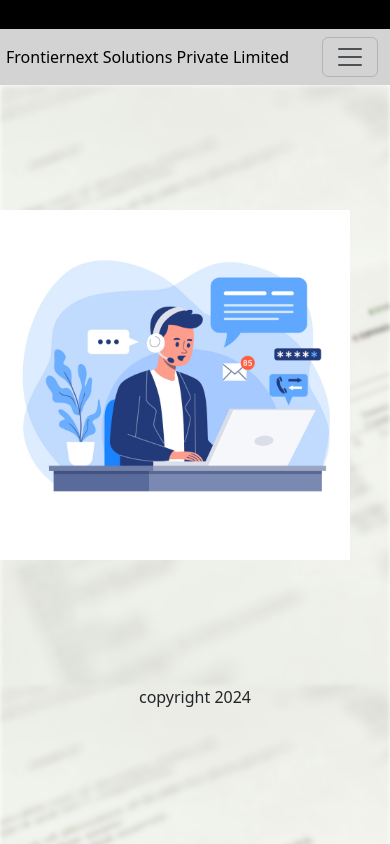
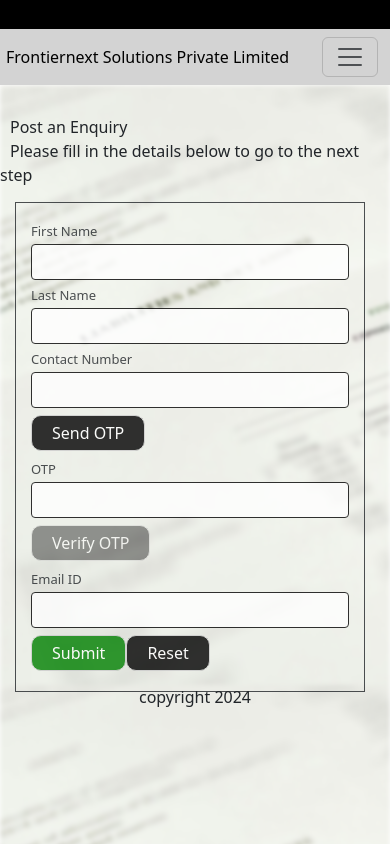
Before and after one commit to Nilesh-Kolhe/Projects, a React (Create React App) app in the folder fintech-portal-client/: page /enquiry in a window 390 px wide. Built offline with nearby package versions, Linux system fonts and the light colour scheme.

Commit message:
Responsive Enquiry Page

```diff
--- a/fintech-portal-client/src/pages/Enquiry.css
+++ b/fintech-portal-client/src/pages/Enquiry.css
@@ -1,8 +1,7 @@
 input[type=text],
 [type=submit],
 [type=radio],
-[type=email]
- {
+[type=email] {
     width: 100%;
     padding: 5px 20px;
     margin: 2px 0;
@@ -27,6 +26,15 @@ input[type=submit]:hover {
     width: 470px;
 }
 
+#enquire {
+    background-color: '#FFF';
+    opacity: 80%;
+    margin: 15px 0px;
+    padding: 15px 25px;
+    width: 550px;
+    border: 1px solid;
+}
+
 .heading {
     font-size: small;
 }
@@ -35,6 +43,44 @@ input[type=submit]:hover {
     padding: 0px 15px;
 }
 
-.form-group > input {
+.form-group>input {
     border: solid 1px;
 }
+
+#head {
+    font-size: 'x-large';
+    font-weight: 500;
+    padding: 0px 2px;
+}
+
+#sub-head {
+    font-size: 'large';
+    font-weight: 200;
+    padding: '0px 2px';
+}
+
+#call-img-container {
+    display: flex;
+    align-items: center;
+}
+
+@media only screen and (min-width : 320px) and (max-width : 768px) {
+    #call-img-container {
+        display: none;
+    }
+
+    #enquire {
+        width: 350px;
+        margin: 15px 15px;
+        padding: 15px 15px;
+    }
+
+    #head {
+        padding: 0px 10px;
+    }
+
+    #sub-head {
+        font-size: 'medium';
+        padding: 0px 10px;
+    }
+}
--- a/fintech-portal-client/src/pages/Enquiry.js
+++ b/fintech-portal-client/src/pages/Enquiry.js
@@ -1,5 +1,5 @@
 import './Enquiry.css';
-import { useState, useRef } from "react";
+import { useState, useEffect, useRef } from "react";
 import contact from './images/Untitled_design_8.PNG';
 import call from './images/Enq.jpg';
 import Footer from '../components/Footer';
@@ -14,13 +14,43 @@ const Enquiry = () => {
 
     let details = {};
 
-    const [isDisabled, setIsDisabled] = useState(false);
+    const [isSendOtpDisabled, setIsSendOtpDisabled] = useState(false);
+
+    const [isOtpDisabled, setIsOtpDisabled] = useState({
+        isSendOtpDisabled: false,
+        isVerifyOtpDisabled: false
+    });
+
+    const [otpMessage, setOtpMessage] = useState({
+        sendOtp: '',
+        verifyOtp: ''
+    });
 
     const sendOTP = (event) => {
         // event.preventDefault();
-        setIsDisabled(true);
-        // setTimeout(() => setIsDisabled(false), 5000);
-        console.log('Send OTP: ', isDisabled);
+        setIsOtpDisabled((prevState) => ({ ...prevState, isSendOtpDisabled: true }));
+        setOtpMessage((prevState) => ({
+            ...prevState, sendOtp: 'OTP Sent Successfully !'
+        }));
+
+        setTimeout(() => (setIsOtpDisabled((prevState) => ({ ...prevState, isSendOtpDisabled: false })),
+            (setIsOtpDisabled((prevState) => ({ ...prevState, isVerifyOtpDisabled: false }))),
+            setOtpMessage((prevState) => ({
+                ...prevState,
+                sendOtp: '',
+                verifyOtp: ''
+            }))
+        ), 2000);
+        console.log('Send OTP: ', isOtpDisabled.isSendOtpDisabled);
+    }
+
+    const verifyOTP = (event) => {
+        // event.preventDefault();
+        setIsOtpDisabled((prevState) => ({ ...prevState, isVerifyOtpDisabled: true }));
+        setOtpMessage((prevState) => ({
+            ...prevState, verifyOtp: 'OTP Verified Successfully !'
+        }));
+        console.log('Verify OTP', isOtpDisabled.isVerifyOtpDisabled);
     }
 
     const handleSubmit = (event) => {
@@ -39,14 +69,14 @@ const Enquiry = () => {
             <div style={{ display: 'flex', columnGap: '155px', height: '600px', width: '100%' }}>
                 <div style={{ position: 'absolute', width: '100%', height: '100%', backgroundImage: `url(${contact})`, filter: 'blur(2px)', zIndex: '-1' }}>
                 </div>
-                <div style={{ display: 'flex', alignItems: 'center' }}>
+                <div id='call-img-container'>
                     <img src={call} style={{ height: '350px', width: '350px' }} />
                 </div>
                 <div style={{ marginTop: '30px' }}>
-                    <span style={{ fontSize: 'x-large', fontWeight: '500', padding: '0px 2px' }} >Post an Enquiry</span>
+                    <span id='head'>Post an Enquiry</span>
                     <br />
-                    <span style={{ fontSize: 'large', fontWeight: '200', padding: '0px 2px' }} >Please fill in the details  below to go to the next step</span>
-                    <form onSubmit={handleSubmit} name='Enquire Now' style={{ backgroundColor: '#FFF', opacity: '80%', margin: '15px 0px', padding: '15px 30px', width: '550px', border: '1px solid' }}>
+                    <span id='sub-head' >Please fill in the details  below to go to the next step</span>
+                    <form id='enquire' onSubmit={handleSubmit} name='Enquire Now'>
                         <div className="form-group">
                             <label className="heading" for="fname">First Name</label>
                             <input ref={fnameRef} type="text" id="fname" name="firstname" />
@@ -60,14 +90,15 @@ const Enquiry = () => {
                         <div className="form-group">
                             <label className="heading" for="contact">Contact Number</label>
                             <input ref={contactRef} type="text" id="contact" name="contact" />
-                            <Button disabled={isDisabled} onClick={sendOTP} >Send OTP</Button>
-                            <label className='message'>OTP Sent Successfully !</label>
+                            <Button disabled={isOtpDisabled.isSendOtpDisabled} onClick={sendOTP} >Send OTP</Button>
+                            <label className='message'> {otpMessage.sendOtp} </label>
                         </div>
 
                         <div className="form-group">
                             <label className="heading" for="otp">OTP</label>
                             <input ref={otpRef} type="text" id="otp" name="otp" />
-                            <Button>Verify OTP</Button>
+                            <Button disabled={!isOtpDisabled.isSendOtpDisabled || isOtpDisabled.isVerifyOtpDisabled} onClick={verifyOTP} >Verify OTP</Button>
+                            <label className='message'> {otpMessage.verifyOtp} </label>
                         </div>
 
                         <div className="form-group">
--- a/fintech-portal-client/src/ui-components/Button.js
+++ b/fintech-portal-client/src/ui-components/Button.js
@@ -7,15 +7,14 @@ const Button = styled.button`
     color: #FFF;
     background-color: ${(props) =>
         props.bg === "green" ? "green" : "#000"};
-    disabled: ${(props) => props.disabled};
-    ${(props) =>
-        `background-color: #000;
-        color: #FFF;
-        border-color: green;
-    `};
+    pointer-events:${(props) => props.disabled ? 'none' : null};
+    &:disabled {
+        cursor: default;
+        opacity: 0.5;
+    };
     font-size: medium;
     padding: 5px 20px;
-    margin: px 0;
+    margin: 5px 0px;
     border: 1px solid #ccc;
     border-radius: 10px;
     font-weight: 400;
```
